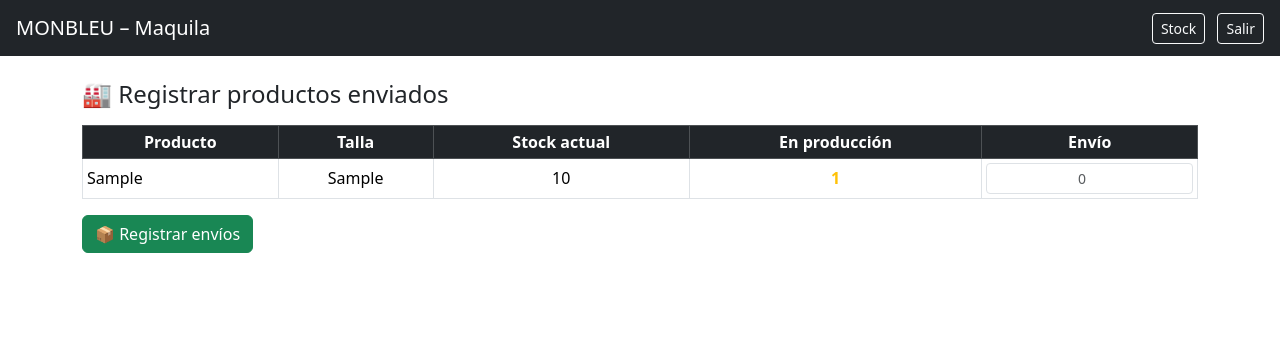
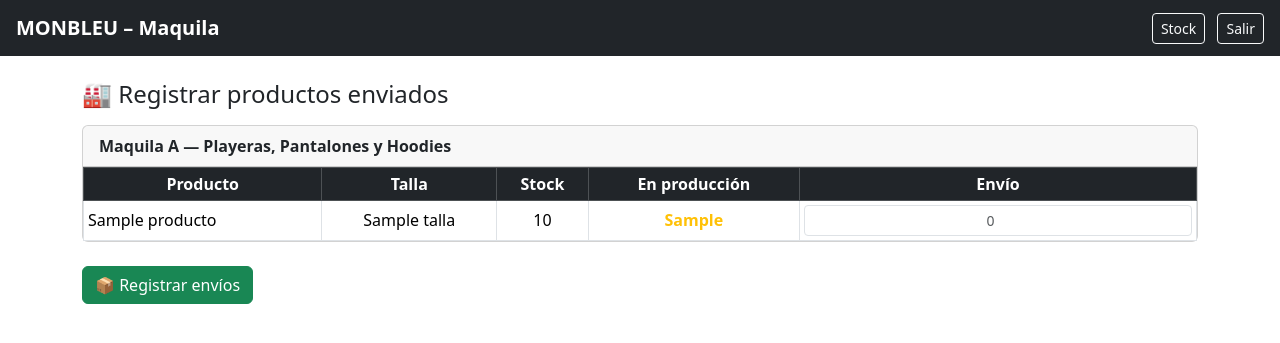
Before and after one commit to AnglAjc/STOCKMONBLEU, a Flask app: template templates/maquila.html in a window 1280 px wide. Shown: the top 343 px of the page. Run offline with Flask 3, Linux system fonts and the light colour scheme; tables that the repository leaves empty hold one stand-in row (values such as "Sample post"); the template is opened without the code that fills it: values that come from a table or form of the project are taken from there, most other values are stand-ins (such as "Sample title", 1, 10 or a date in 2020).

Commit message:
Update maquila.html

```diff
--- a/templates/maquila.html
+++ b/templates/maquila.html
@@ -6,11 +6,15 @@
 
     <!-- Bootstrap -->
     <link href="https://cdn.jsdelivr.net/npm/bootstrap@5.3.2/dist/css/bootstrap.min.css" rel="stylesheet">
+
+    <!-- CSS propio -->
+    <link rel="stylesheet" href="{{ url_for('static', filename='css/style.css') }}">
 </head>
 <body>
 
+<!-- NAVBAR -->
 <nav class="navbar navbar-dark bg-dark px-3">
-    <span class="navbar-brand">MONBLEU – Maquila</span>
+    <span class="navbar-brand fw-bold">MONBLEU – Maquila</span>
     <div>
         <a href="/" class="btn btn-outline-light btn-sm me-2">Stock</a>
         <a href="/logout" class="btn btn-outline-light btn-sm">Salir</a>
@@ -21,7 +25,7 @@
 
     <h4 class="mb-3">🏭 Registrar productos enviados</h4>
 
-    {% if data|length == 0 %}
+    {% if maquila_a|length == 0 and maquila_b|length == 0 %}
         <div class="alert alert-success">
             ✔ No hay productos en producción
         </div>
@@ -29,18 +33,25 @@
 
     <form method="post">
 
-        <table class="table table-bordered table-sm align-middle">
+        <!-- ================= MAQUILA A ================= -->
+        {% if maquila_a %}
+        <div class="card mb-4">
+            <div class="card-header fw-bold">
+                Maquila A — Playeras, Pantalones y Hoodies
+            </div>
+            <div class="card-body p-0">
+                <table class="table table-bordered table-sm align-middle mb-0">
                     <thead class="table-dark text-center">
                         <tr>
                             <th>Producto</th>
                             <th>Talla</th>
-                    <th>Stock actual</th>
+                            <th>Stock</th>
                             <th>En producción</th>
                             <th>Envío</th>
                         </tr>
                     </thead>
                     <tbody>
-                {% for i in data %}
+                        {% for i in maquila_a %}
                         <tr class="text-center">
                             <td class="text-start">{{ i.producto }}</td>
                             <td>{{ i.talla }}</td>
@@ -60,6 +71,11 @@
                         {% endfor %}
                     </tbody>
                 </table>
+            </div>
+        </div>
+        {% endif %}
+
+
 
         <button class="btn btn-success">
             📦 Registrar envíos
```
Lines whose indentation alone changed are shown as unchanged.
